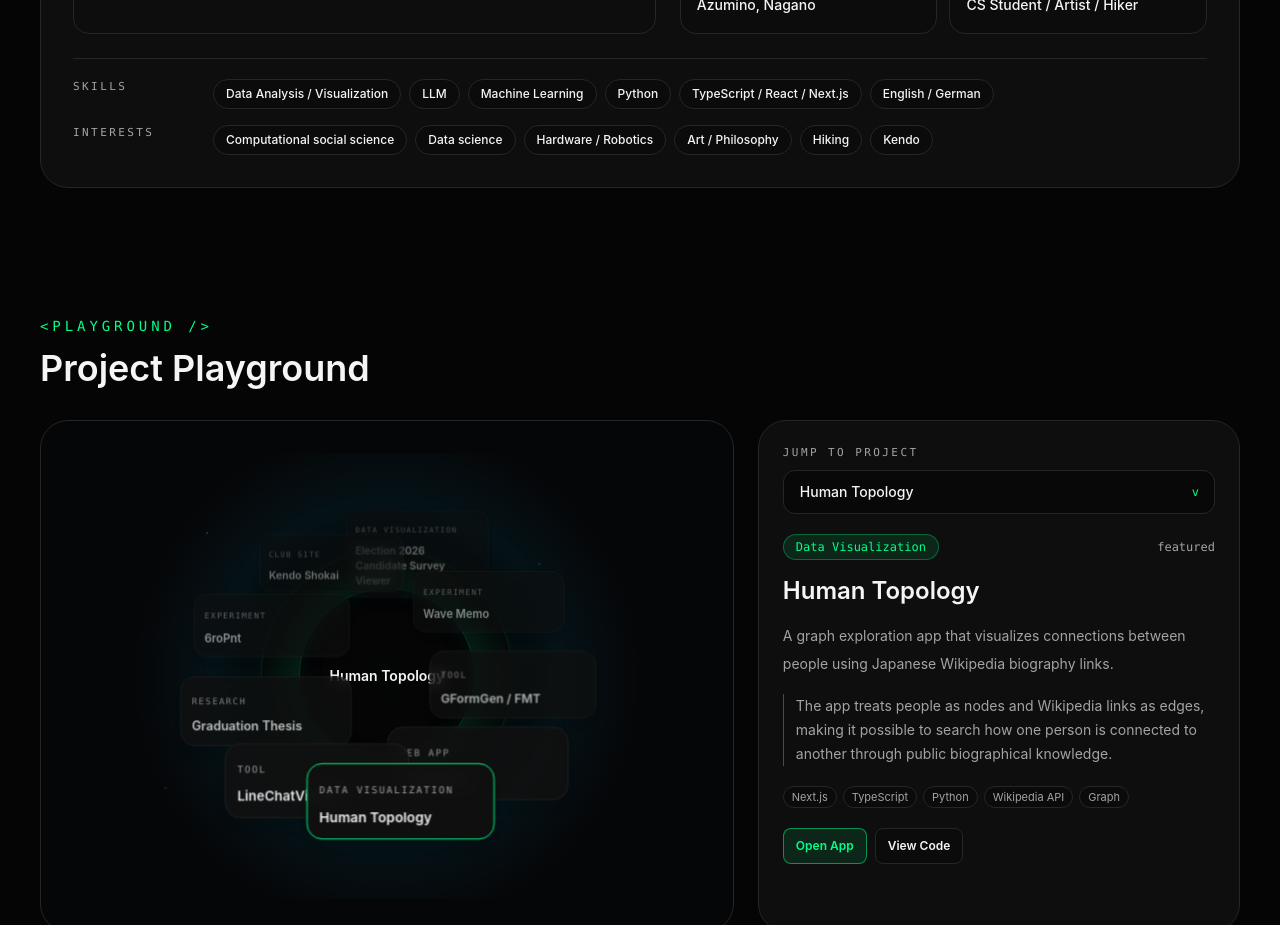
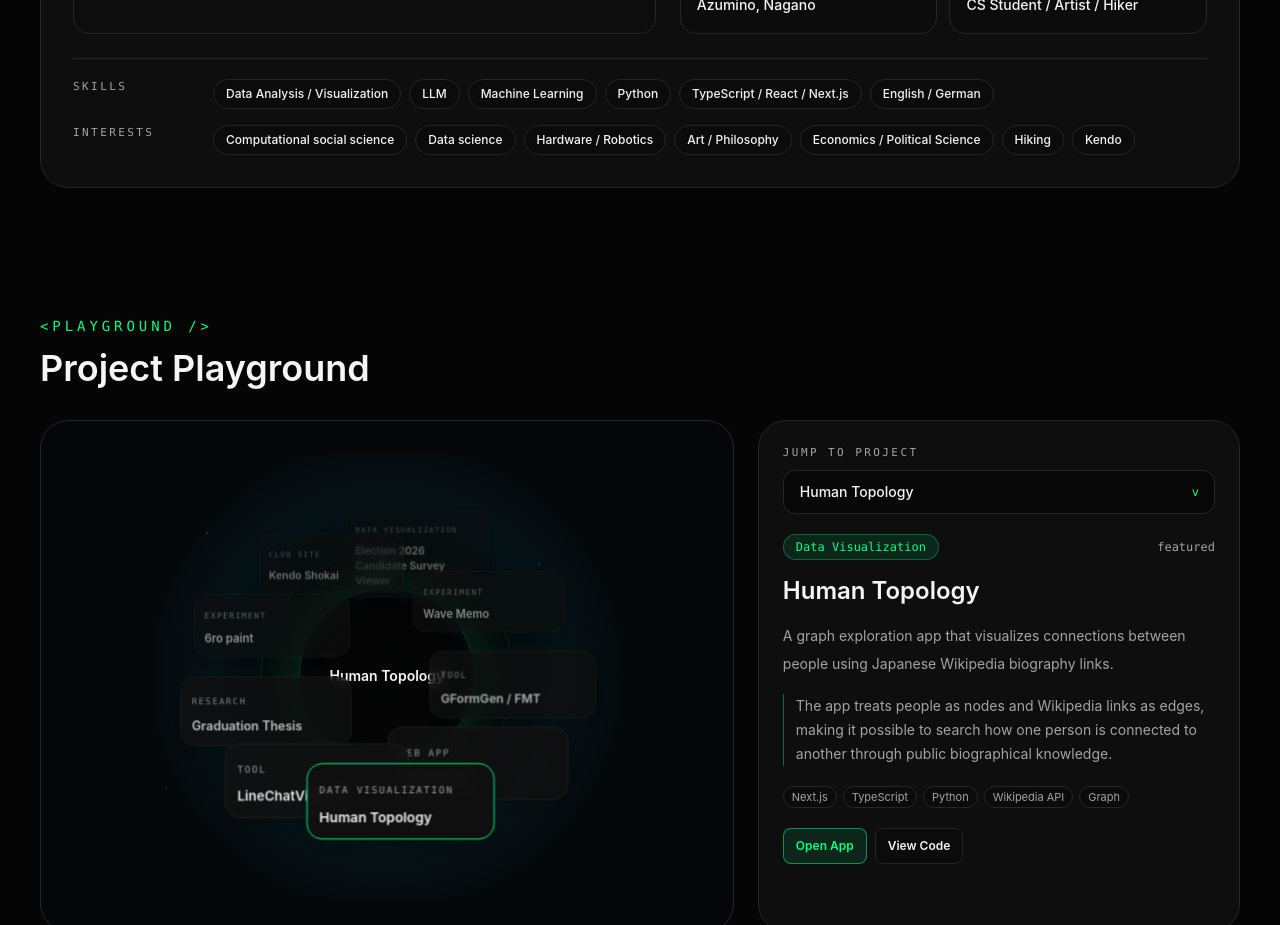
Before and after one commit to ryouy/profile, a Next.js app: page / in a window 1280 px wide. Shown: the part 1000-1925 px from the top of the page. Built offline with nearby package versions, Linux system fonts and the light colour scheme.

Commit message:
Update profile and project data

```diff
--- a/src/data/profile.ts
+++ b/src/data/profile.ts
@@ -11,6 +11,7 @@ export const profile = {
     "Data science",
     "Hardware / Robotics",
     "Art / Philosophy",
+    "Economics / Political Science",
     "Hiking",
     "Kendo",
   ],
--- a/src/data/projects.ts
+++ b/src/data/projects.ts
@@ -101,11 +101,11 @@ export const projects: Project[] = [
     featured: false
   },
   {
-    title: "6roPnt",
+    title: "6ro paint",
     description:
       "A small browser app for drawing on a rotating pottery-wheel-like canvas.",
     details: [
-      "6roPnt lets users drag inside a circular canvas while it rotates, creating repeated radial strokes with adjustable color, brush size, rotation speed, and copy count.",
+      "This app lets users drag inside a circular canvas while it rotates, creating repeated radial strokes with adjustable color, brush size, rotation speed, and copy count.",
       "It is a compact HTML/CSS/JavaScript experiment that turns a simple drawing surface into a playful generative art tool."
     ],
     category: "Experiment",
```
